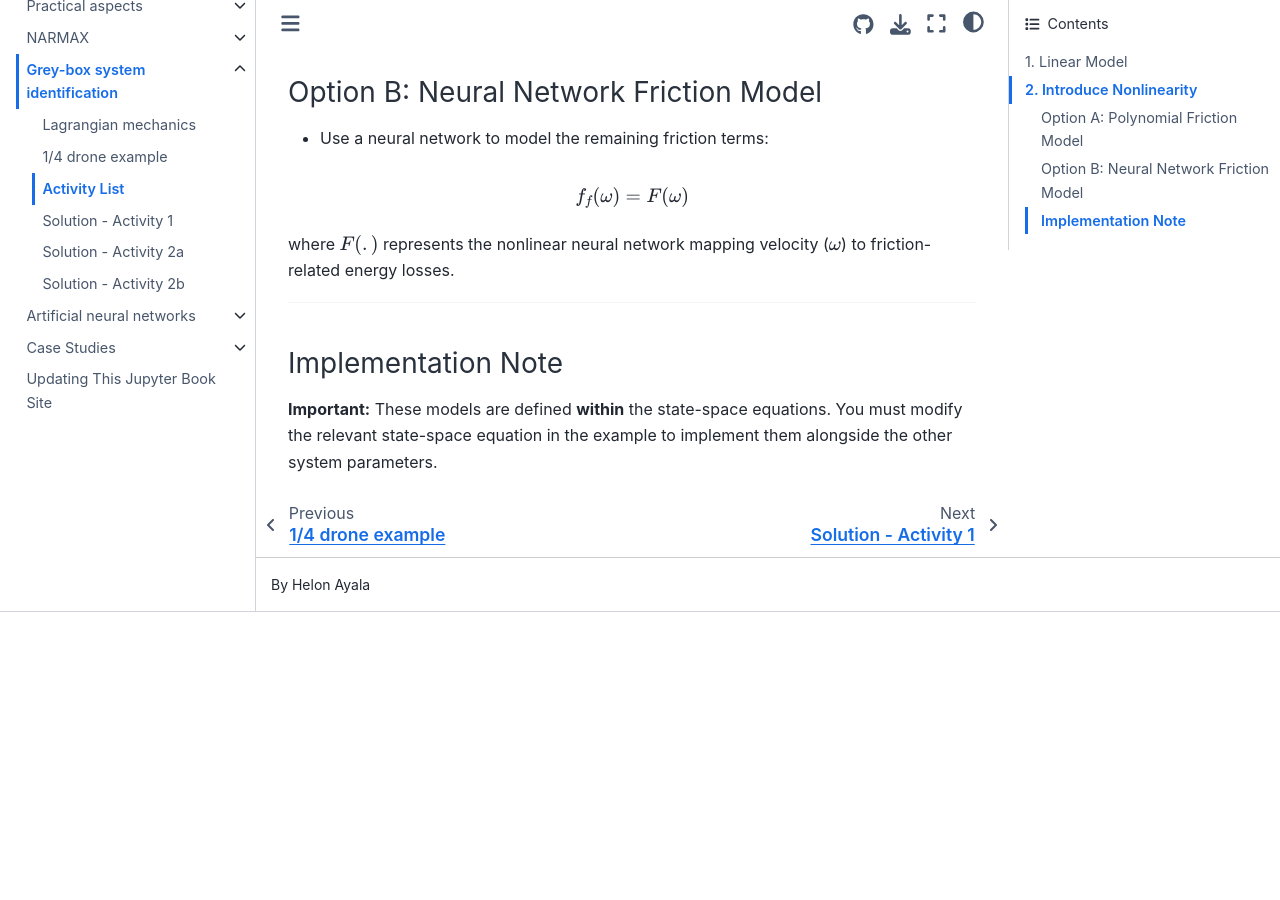
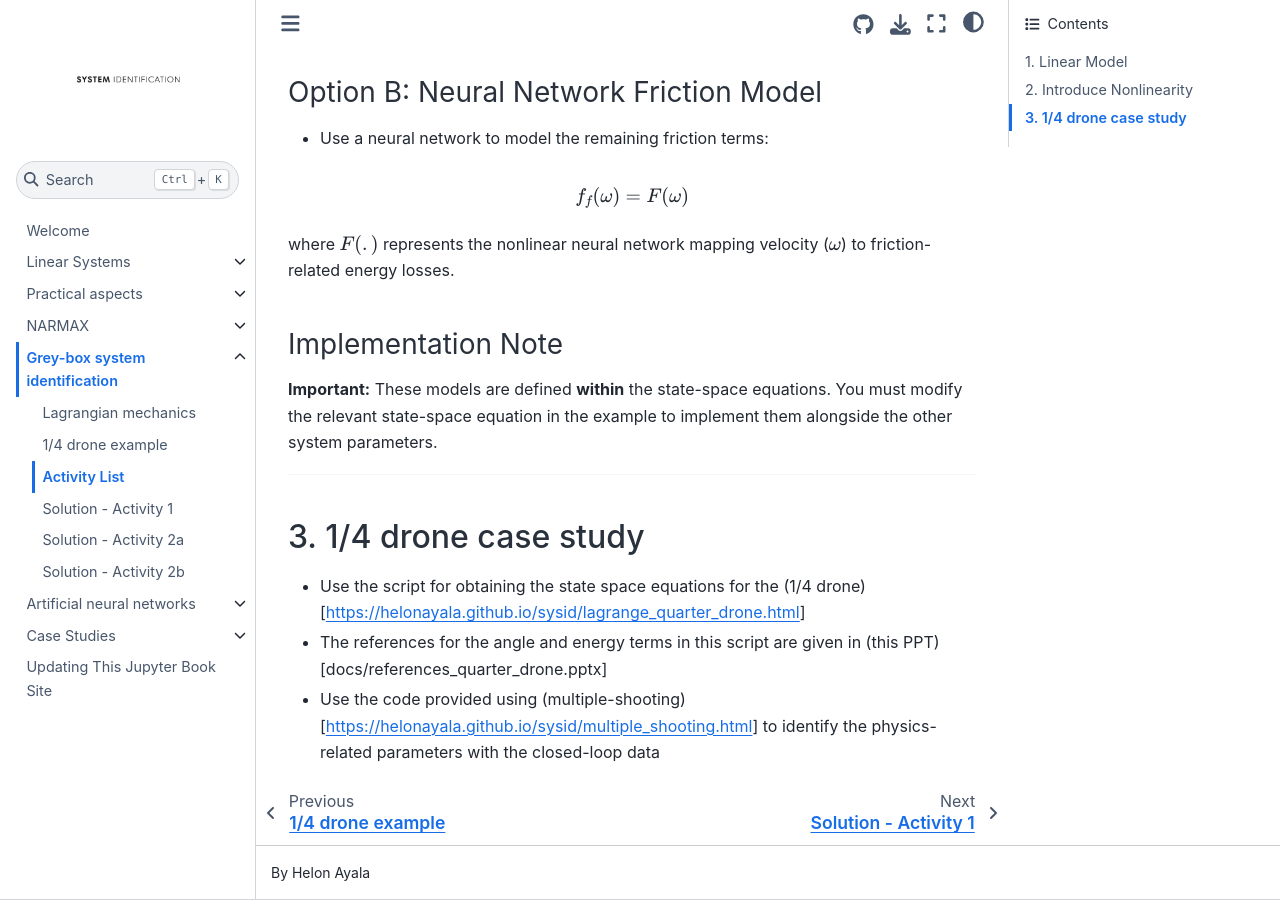
Before and after one commit to helonayala/sysid, a Jupyter Book: the page built from grey-box-activity.md, in a window 1280 px wide and 900 px high, scrolled down 745 px. Built offline with Jupyter Book 1.0.4 settings and Sphinx 7.4.7 and the Sphinx Book theme 1.1.4, drawn with Linux system fonts in a browser that asks for light colours; pages that are not in the unit, such as notebooks, are missing from menus; before the commit the page ends 1357 px from its top, so only the background shows below that.

Commit message:
Add 1/4 drone case study section to grey-box activity
Added a section for the 1/4 drone case study with references and implementation notes.

```diff
--- a/grey-box-activity.md
+++ b/grey-box-activity.md
@@ -24,7 +24,12 @@ $$ f_f(\omega) = F(\omega) $$
 
 where $F(.)$ represents the nonlinear neural network mapping velocity ($\omega$) to friction-related energy losses.
 
+### Implementation Note
+**Important:** These models are defined **within** the state-space equations. You must modify the relevant state-space equation in the example to implement them alongside the other system parameters.
+
 ---
 
-### Implementation Note
-**Important:** These models are defined **within** the state-space equations. You must modify the relevant state-space equation in the example to implement them alongside the other system parameters.
+## 3. 1/4 drone case study
+* Use the script for obtaining the state space equations for the (1/4 drone)[https://helonayala.github.io/sysid/lagrange_quarter_drone.html]
+* The references for the angle and energy terms in this script are given in (this PPT)[docs/references_quarter_drone.pptx]
+* Use the code provided using (multiple-shooting)[https://helonayala.github.io/sysid/multiple_shooting.html] to identify the physics-related parameters with the closed-loop data
```
